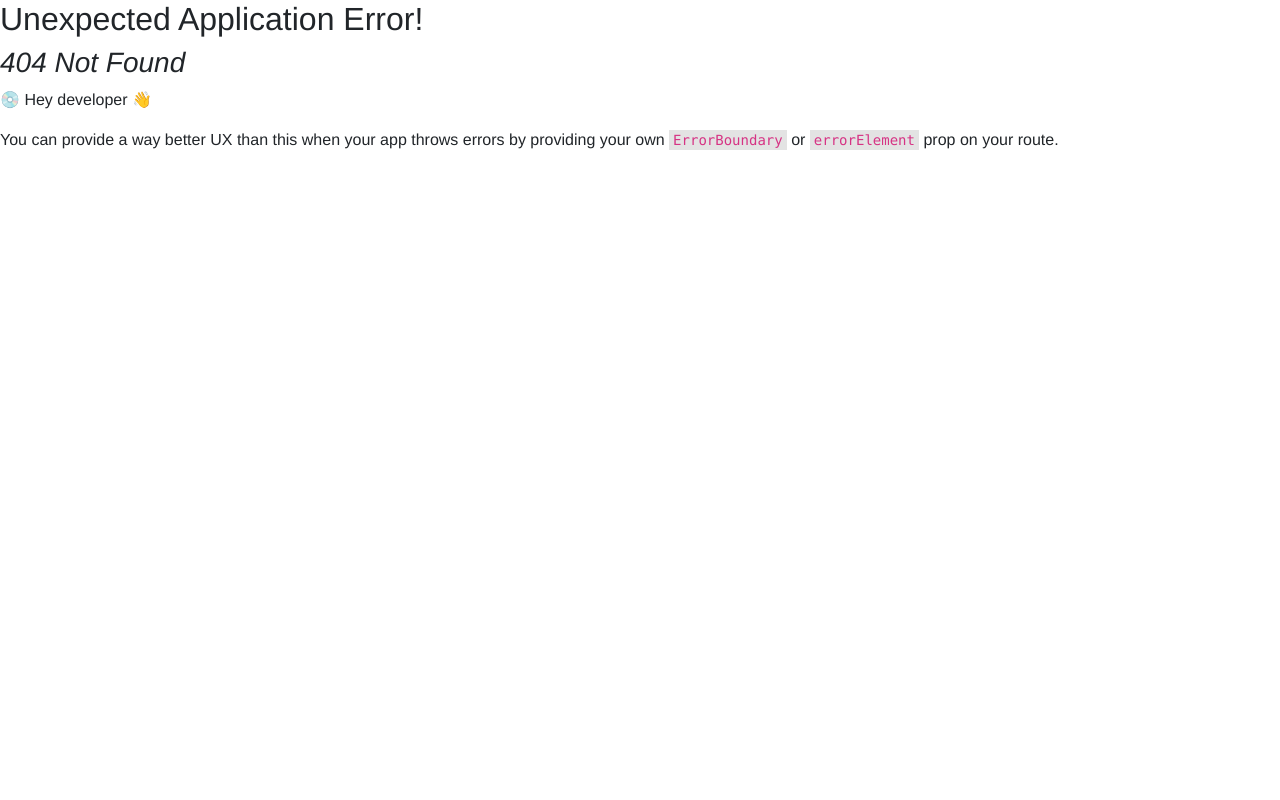
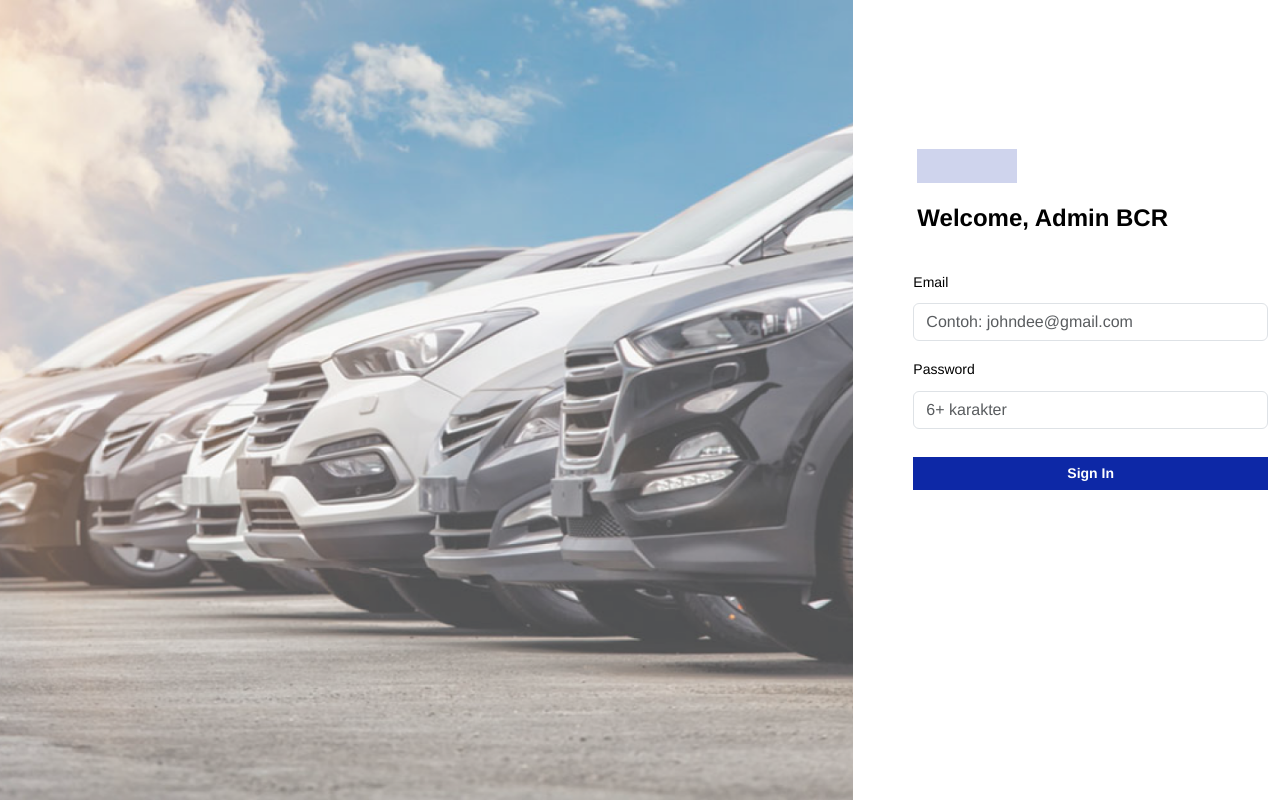
Before and after one commit to yulinarnur/final-challenge-chapter7, a React (Vite) app: page /login in a window 1280 px wide. Before the commit this address had no page. Built offline with nearby package versions, Linux system fonts and the light colour scheme.

Commit message:
login-page

```diff
--- /dev/null
+++ b/src/components/Auth/Login.jsx
@@ -0,0 +1,58 @@
+const Login = () => {
+  return (
+    <section className="vh-100">
+      <div className="container-fluid">
+        <div className="row">
+          <div className="col-sm-8 px-0 d-none d-sm-block">
+            <img
+              src="../images/image2_login.png"
+              alt="Login image"
+              className="w-100 vh-100"
+              style={{ objectFit: "cover", objectPosition: "left" }}
+            />
+          </div>
+          <div className="col-sm-4 text-black">
+            <div className="px-1 ms-xl-5">
+              <img src="../images/head.png" className="head-img" alt="" />
+              <br />
+              <p className="login-welcome">Welcome, Admin BCR</p>
+            </div>
+            <div className="d-flex align-items-center ms-xl-5">
+              <form action="/login" method="post" style={{ width: "23rem" }}>
+                <div className="form-group">
+                  <label htmlFor="email" className="lbemail">
+                    Email
+                  </label>
+                  <input
+                    type="email"
+                    className="form-control"
+                    id="email"
+                    name="email"
+                    placeholder="Contoh: johndee@gmail.com"
+                  />
+                </div>
+                <div className="form-group">
+                  <label htmlFor="password" className="lbpassword">
+                    Password
+                  </label>
+                  <input
+                    type="password"
+                    className="form-control"
+                    id="password"
+                    name="password"
+                    placeholder="6+ karakter"
+                  />
+                </div>
+                <button type="submit" className="btn btn-primary btn-sign">
+                  Sign In
+                </button>
+              </form>
+            </div>
+          </div>
+        </div>
+      </div>
+    </section>
+  );
+};
+
+export default Login;
--- a/src/css/style.css
+++ b/src/css/style.css
@@ -525,3 +525,82 @@ nav {
     width: 300px;
   }
 }
+* {
+  font-family: Helvetica;
+  /* background-color: #ffffff; */
+}
+
+.bg-image-vertical {
+  position: relative;
+  overflow: hidden;
+  background-repeat: no-repeat;
+  background-position: right center;
+  background-size: auto 100%;
+}
+.image-container {
+  position: relative;
+  width: 100%;
+  height: 100vh;
+}
+
+.head-img {
+  padding-top: 43%;
+}
+
+.lbemail {
+  font-weight: light;
+  font-size: 14px;
+  padding-bottom: 3%;
+}
+
+.lbpassword {
+  padding: 5% 0% 3% 0%;
+  font-weight: light;
+  font-size: 14px;
+}
+
+.btn-sign {
+  font-size: 14px;
+  font-weight: bold;
+  margin-top: 8%;
+  border-radius: 0px;
+  width: 100%;
+  background-color: #0d28a6;
+}
+.login-welcome {
+  font-size: 24px;
+  font-weight: bold;
+  padding: 5% 0% 5% 0%;
+}
+
+.image-container img {
+  width: 100%;
+  height: 100%;
+  object-fit: cover;
+  object-position: left;
+}
+
+.image-container::before {
+  content: "";
+  position: absolute;
+  top: 0;
+  left: 0;
+  width: 100%;
+  height: 100%;
+  background: linear-gradient(
+    to bottom right,
+    rgba(0, 0, 255, 0.5),
+    rgba(0, 255, 255, 0.5)
+  );
+  pointer-events: none;
+}
+
+@media (min-width: 1025px) {
+  .h-custom-2 {
+    height: 100%;
+  }
+}
+
+.card-car {
+  padding: 10% 0% 0% 10%;
+}
--- a/src/main.jsx
+++ b/src/main.jsx
@@ -3,6 +3,7 @@ import ReactDOM from "react-dom/client";
 import { createBrowserRouter, RouterProvider } from "react-router-dom";
 import LandingPage from "./components/LandingPage";
 import CarSearch from "./components/Search/CarSearch";
+import Login from "./components/Auth/Login";
 
 const router = createBrowserRouter([
   {
@@ -13,6 +14,10 @@ const router = createBrowserRouter([
     path: "/cars",
     element: <CarSearch />,
   },
+  {
+    path: "/login",
+    element: <Login />,
+  },
 ]);
 
 ReactDOM.createRoot(document.getElementById("root")).render(
```
Also changed, not shown: public/images/head.png (added), public/images/image2_login.png (added).
